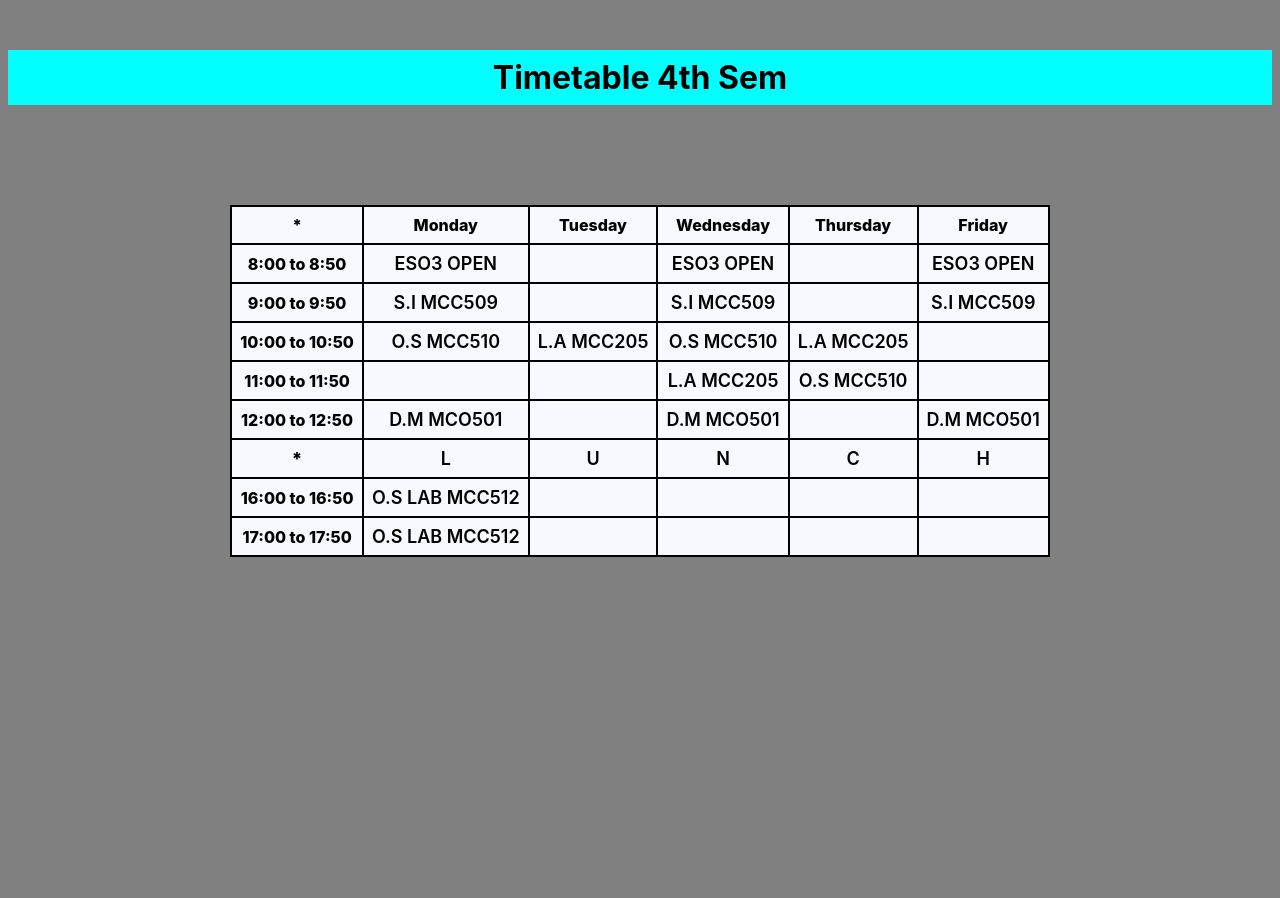
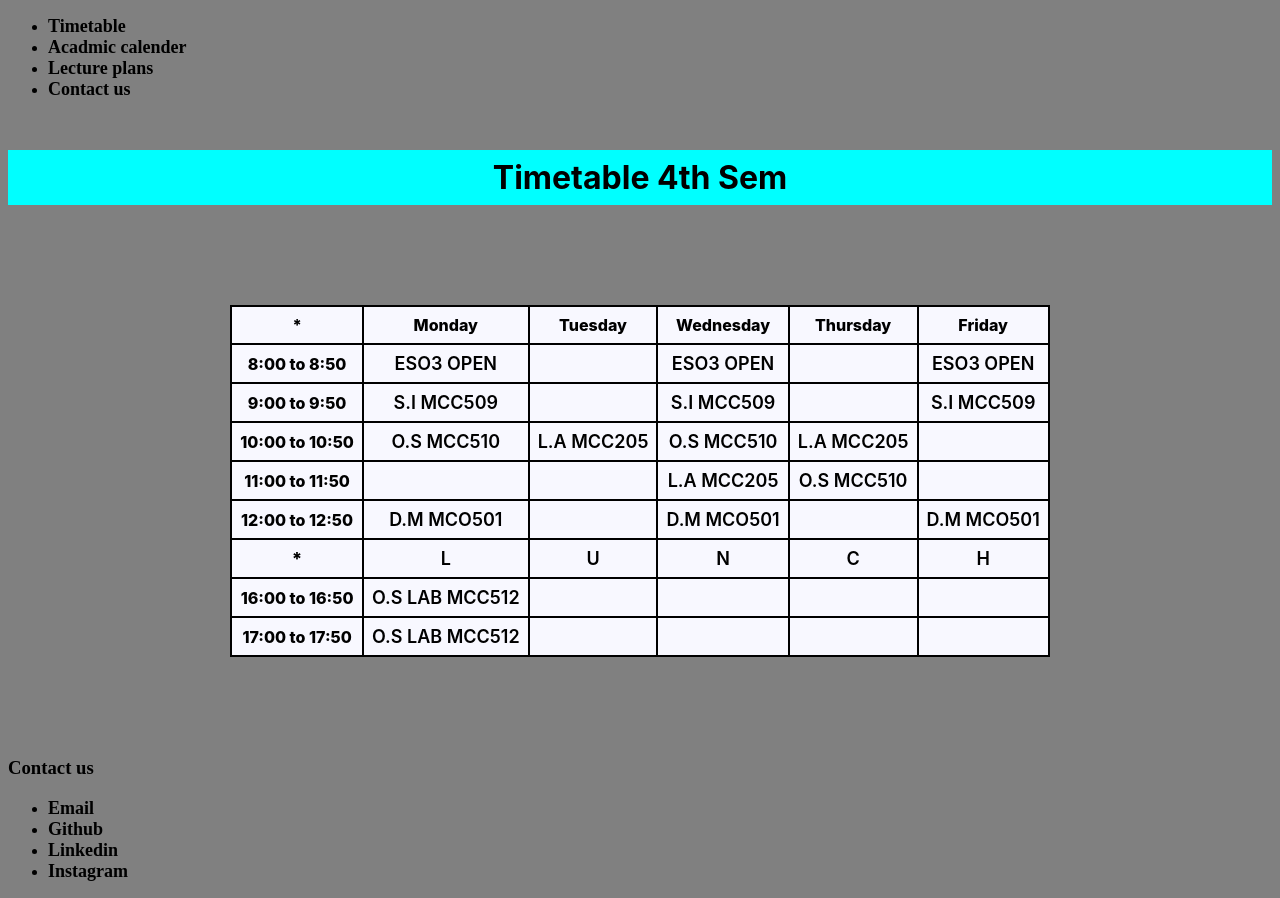
Before and after one commit to abhijeetadarsh/TT, a plain HTML site: page index.html in a window 1280 px wide. Before the commit the page ends 800 px from the top, so only its background shows below. Drawn offline with Linux system fonts and the light colour scheme.

Commit message:
. Updated os lab link . Added nav and footer . link academic calendar in nav . added academic calendar in doc folder

```diff
--- a/index.html
+++ b/index.html
@@ -11,6 +11,14 @@
 </head>
 
 <body>
+    <nav>
+        <ul>
+            <li><a href="">Timetable</a></li>
+            <li><a href="doc/Academic Calendar for the Winter Semester (2021-22)-Signed.pdf">Acadmic calender</a></li>
+            <li><a href="">Lecture plans</a></li>
+            <li><a href="">Contact us</a></li>
+        </ul>
+    </nav>
     <h1>Timetable 4th Sem</h1>
     <table>
         <tr class="days">
@@ -79,7 +87,7 @@
             <td>H</td>
         <tr>
             <td class="timing">16:00 to 16:50</td>
-            <td> <a href="https://us06web.zoom.us/j/89074022458?pwd=b280clBnS1VHVWdaM3VLVEU4Z0Z1QT09">O.S LAB MCC512</a>
+            <td> <a href="https://us06web.zoom.us/j/85793171122?pwd=ZWp4NWVQNkl5MmhLQ2cycENldkpvQT09">O.S LAB MCC512</a>
             </td>
             <td></td>
             <td></td>
@@ -88,7 +96,7 @@
         </tr>
         <tr>
             <td class="timing">17:00 to 17:50</td>
-            <td> <a href="https://us06web.zoom.us/j/89074022458?pwd=b280clBnS1VHVWdaM3VLVEU4Z0Z1QT09">O.S LAB MCC512</a>
+            <td> <a href="https://us06web.zoom.us/j/85793171122?pwd=ZWp4NWVQNkl5MmhLQ2cycENldkpvQT09">O.S LAB MCC512</a>
             </td>
             <td></td>
             <td></td>
@@ -97,6 +105,15 @@
         </tr>
         </tr>
     </table>
+    <footer>
+        <h3>Contact us</h3>
+        <ul>
+            <li><a href="http://">Email</a></li>
+            <li><a href="http://">Github</a></li>
+            <li><a href="http://">Linkedin</a></li>
+            <li><a href="http://">Instagram</a></li>
+        </ul>
+    </footer>
 </body>
 
 </html>
```
Also changed, not shown: 1 other file.
